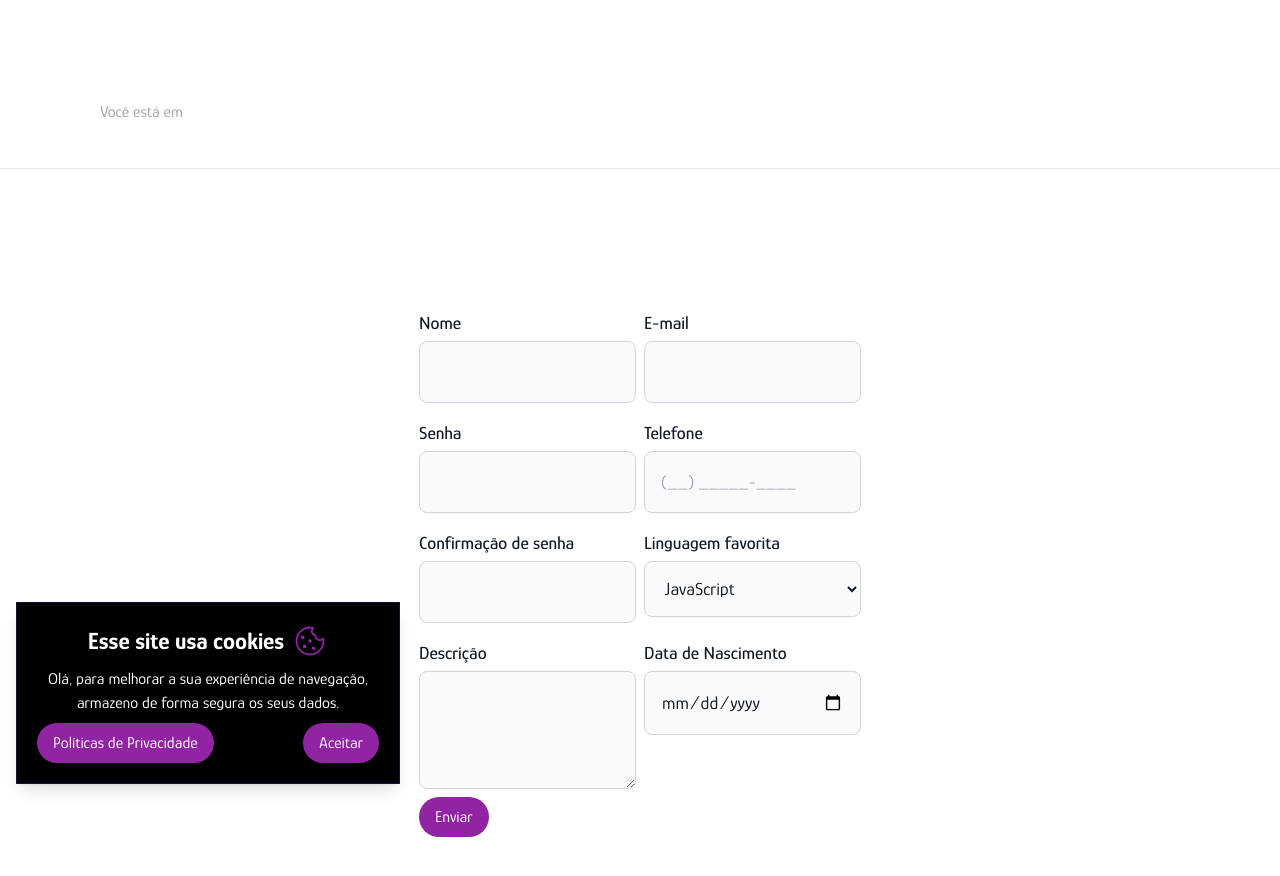
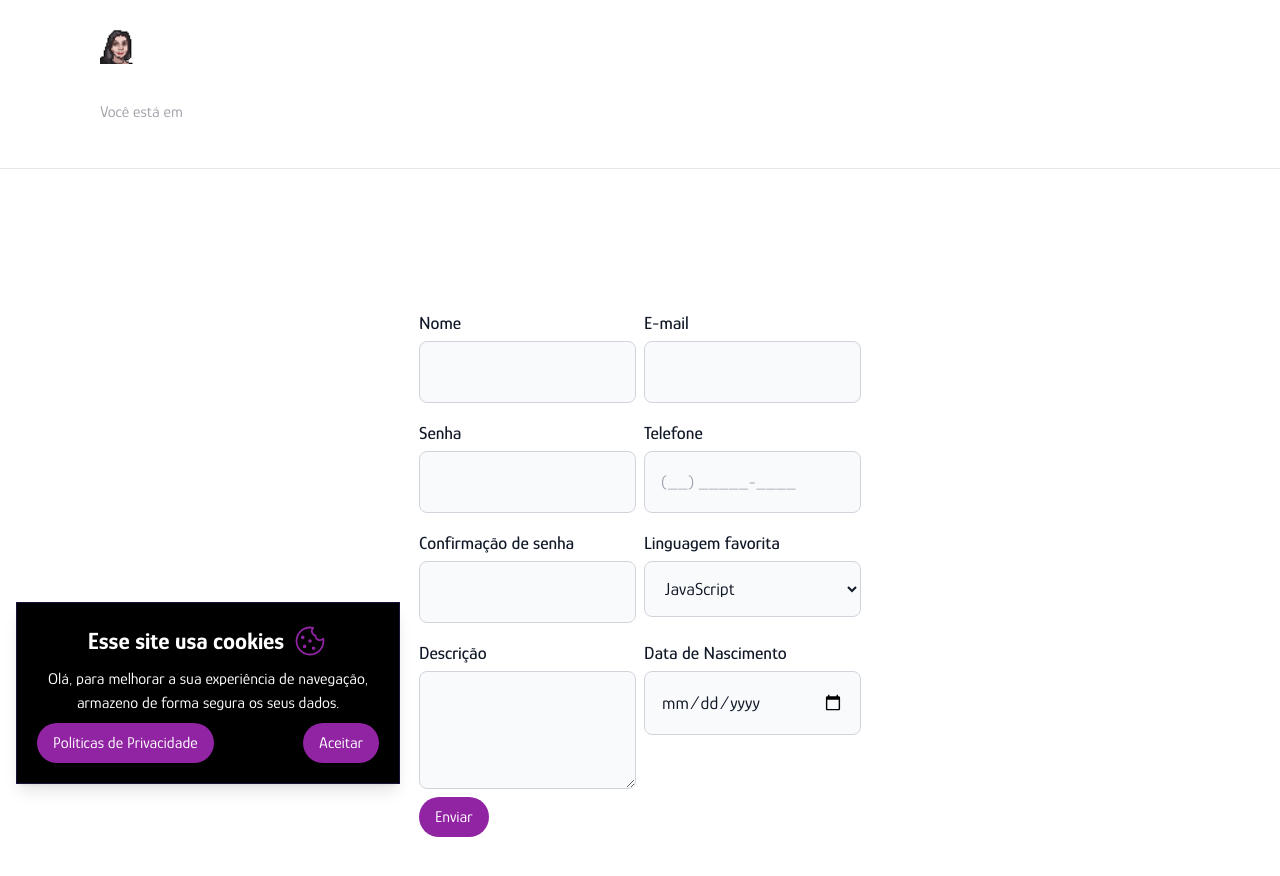
Before and after one commit to camilaserra/camila-serra-developer, a Next.js app: page /contatos in a window 1280 px wide. Shown: the top 876 px of the page. Built offline with nearby package versions, Linux system fonts and the light colour scheme; some icons are missing; what @prismicio/react would draw is missing.

Commit message:
Update logo image source in Header component

```diff
--- a/src/components/Header/index.tsx
+++ b/src/components/Header/index.tsx
@@ -30,7 +30,7 @@ export function Header() {
         <div className="flex items-center justify-between">
           <Link href="/">
             <img
-              src="/img/logo.png"
+              src="/img/favicon-32x32.png"
               alt=""
               className="py-3 transition-all cursor-pointer"
               style={{ height: y > 0 ? '3rem' : '4rem' }}
```
Also changed, not shown: public/img/logo.png (deleted).
